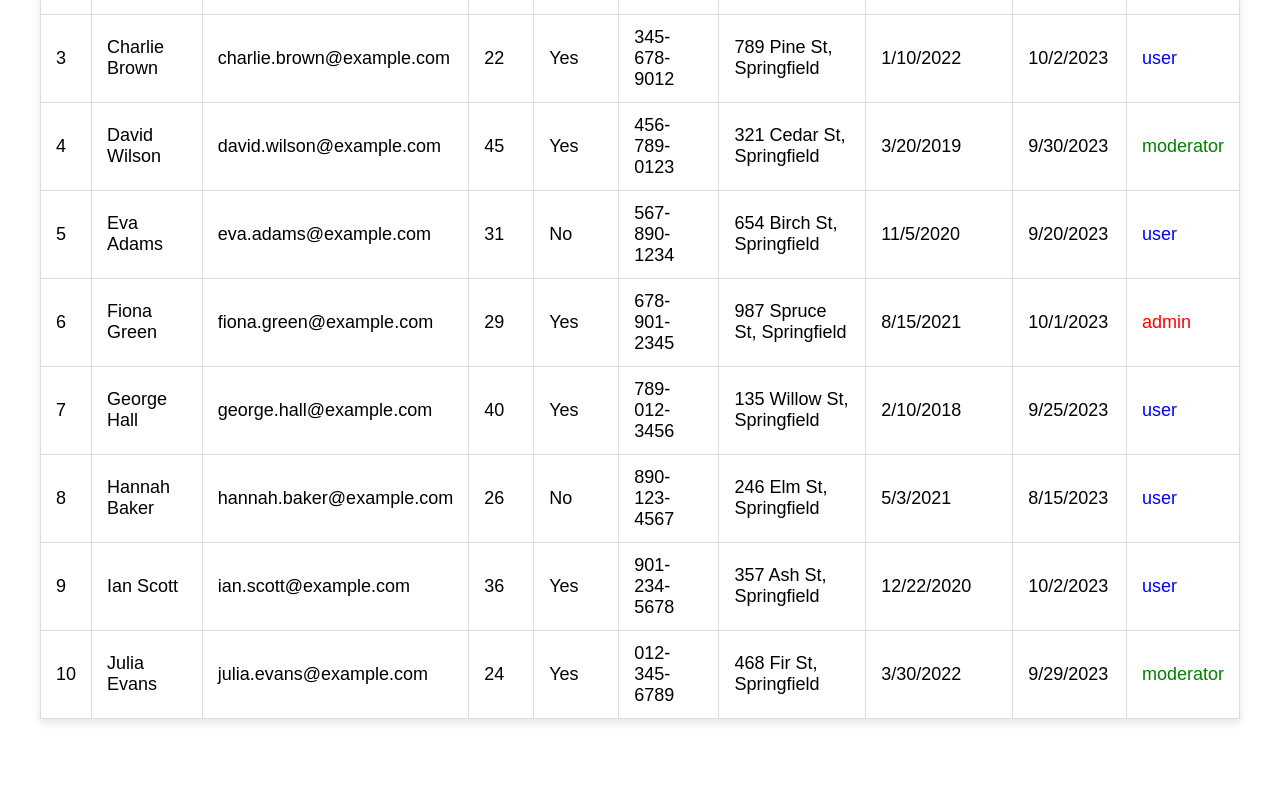
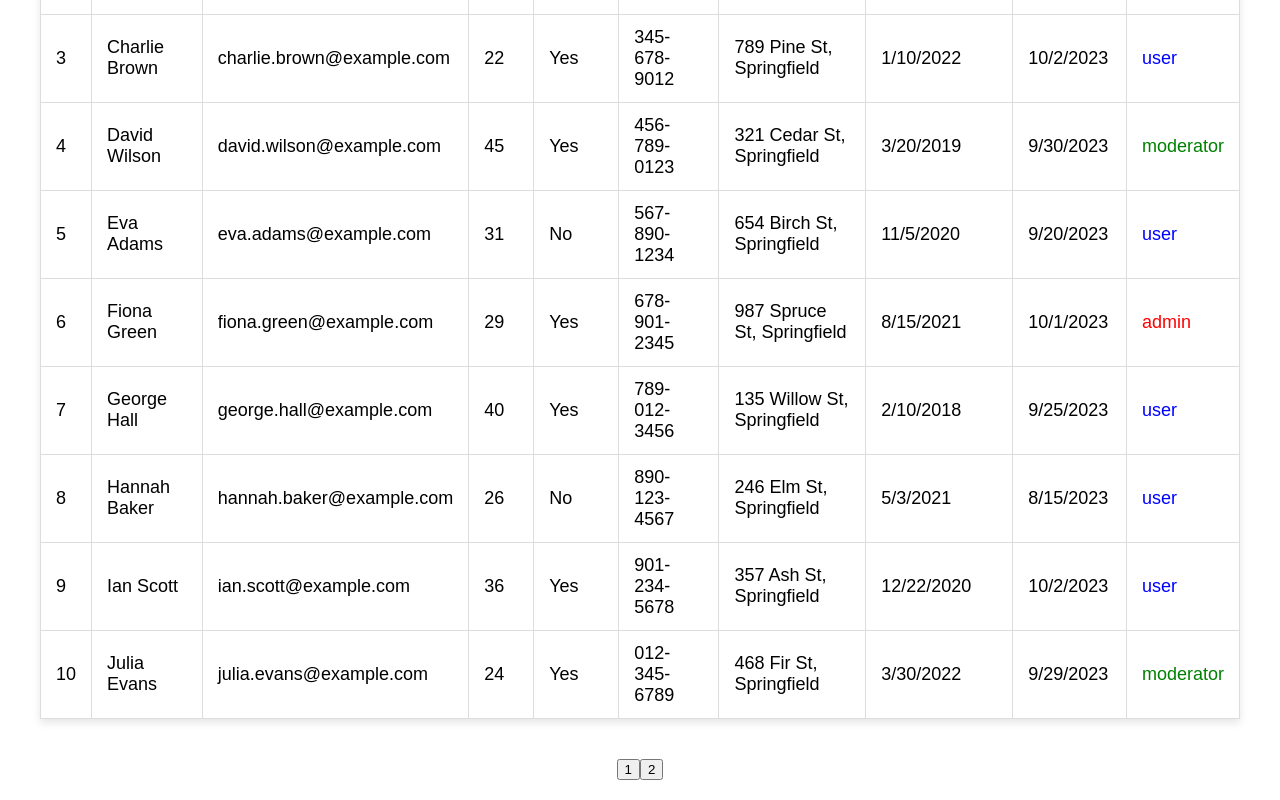
Before and after one commit to Andrewerrr/shop, a React app: page / in a window 1280 px wide. Shown: the part 369-1169 px from the top of the page. Before the commit the page ends 1128 px from the top, so only its background shows below. Built offline with nearby package versions, Linux system fonts and the light colour scheme.

Commit message:
Update project with new styles and search functionality

```diff
--- a/src/components/UsersPage.tsx
+++ b/src/components/UsersPage.tsx
@@ -42,6 +42,8 @@ const getTextColorByRole = (role: string): React.CSSProperties => {
 
 const UserTable: React.FC<{ data: User[] }> = ({ data }) => {
     const [searchTerm, setSearchTerm] = useState('');
+    const [currentPage, setCurrentPage] = useState(1);
+    const usersPerPage = 10;
 
     const handleRefresh = () => {
         setSearchTerm('');
@@ -62,6 +64,17 @@ const UserTable: React.FC<{ data: User[] }> = ({ data }) => {
 
         return searchInValues.toLowerCase().includes(searchTerm.toLowerCase());
     });
+
+    // Pagination logic
+    const indexOfLastUser = currentPage * usersPerPage;
+    const indexOfFirstUser = indexOfLastUser - usersPerPage;
+    const currentUsers = filteredData.slice(indexOfFirstUser, indexOfLastUser);
+
+    const totalPages = Math.ceil(filteredData.length / usersPerPage);
+
+    const handlePageChange = (page: number) => {
+        setCurrentPage(page);
+    };
 
     return (
         <div className="container">
@@ -88,7 +101,7 @@ const UserTable: React.FC<{ data: User[] }> = ({ data }) => {
                 </tr>
                 </thead>
                 <tbody>
-                {filteredData.map(user => (
+                {currentUsers.map(user => (
                     <tr key={user.id} className="row">
                         {columns.map(column => (
                             <td key={column.key} className="cell">
@@ -100,6 +113,17 @@ const UserTable: React.FC<{ data: User[] }> = ({ data }) => {
                 ))}
                 </tbody>
             </table>
+            <div className="pagination">
+                {Array.from({ length: totalPages }, (_, index) => (
+                    <button
+                        key={index}
+                        onClick={() => handlePageChange(index + 1)}
+                        className={`page-button ${currentPage === index + 1 ? 'active' : ''}`}
+                    >
+                        {index + 1}
+                    </button>
+                ))}
+            </div>
         </div>
     );
 };
--- a/src/components/data.tsx
+++ b/src/components/data.tsx
@@ -119,4 +119,125 @@ export const data = [
         lastLogin: new Date("2023-09-29"),
         role: "moderator"
     },
+    {
+        id: 11,
+        name: "John Doe",
+        email: "john.doe@example.com",
+        age: 28,
+        isActive: true,
+        phone: "555-123-4567",
+        address: "123 Maple St, Springfield",
+        registrationDate: new Date("2020-01-01"),
+        lastLogin: new Date("2023-10-10"),
+        role: "admin"
+    },
+    {
+        id: 12,
+        name: "Jane Smith",
+        email: "jane.smith@example.com",
+        age: 34,
+        isActive: false,
+        phone: "555-234-5678",
+        address: "234 Oak St, Springfield",
+        registrationDate: new Date("2019-05-21"),
+        lastLogin: new Date("2023-10-09"),
+        role: "user"
+    },
+    {
+        id: 13,
+        name: "Sam Brown",
+        email: "sam.brown@example.com",
+        age: 40,
+        isActive: true,
+        phone: "555-345-6789",
+        address: "345 Pine St, Springfield",
+        registrationDate: new Date("2021-03-15"),
+        lastLogin: new Date("2023-10-08"),
+        role: "moderator"
+    },
+    {
+        id: 14,
+        name: "Emily White",
+        email: "emily.white@example.com",
+        age: 26,
+        isActive: false,
+        phone: "555-456-7890",
+        address: "456 Birch St, Springfield",
+        registrationDate: new Date("2022-07-10"),
+        lastLogin: new Date("2023-10-07"),
+        role: "user"
+    },
+    {
+        id: 15,
+        name: "Chris Green",
+        email: "chris.green@example.com",
+        age: 30,
+        isActive: true,
+        phone: "555-567-8901",
+        address: "567 Cedar St, Springfield",
+        registrationDate: new Date("2020-11-05"),
+        lastLogin: new Date("2023-10-06"),
+        role: "admin"
+    },
+    {
+        id: 16,
+        name: "Natalie Black",
+        email: "natalie.black@example.com",
+        age: 22,
+        isActive: true,
+        phone: "555-678-9012",
+        address: "678 Elm St, Springfield",
+        registrationDate: new Date("2021-09-20"),
+        lastLogin: new Date("2023-10-05"),
+        role: "user"
+    },
+    {
+        id: 17,
+        name: "Michael Blue",
+        email: "michael.blue@example.com",
+        age: 35,
+        isActive: false,
+        phone: "555-789-0123",
+        address: "789 Spruce St, Springfield",
+        registrationDate: new Date("2019-12-30"),
+        lastLogin: new Date("2023-10-04"),
+        role: "moderator"
+    },
+    {
+        id: 18,
+        name: "Linda Red",
+        email: "linda.red@example.com",
+        age: 29,
+        isActive: true,
+        phone: "555-890-1234",
+        address: "890 Poplar St, Springfield",
+        registrationDate: new Date("2020-04-15"),
+        lastLogin: new Date("2023-10-03"),
+        role: "user"
+    },
+    {
+        id: 19,
+        name: "Robert Yellow",
+        email: "robert.yellow@example.com",
+        age: 33,
+        isActive: false,
+        phone: "555-901-2345",
+        address: "901 Ash St, Springfield",
+        registrationDate: new Date("2021-01-25"),
+        lastLogin: new Date("2023-10-02"),
+        role: "admin"
+    },
+    {
+        id: 20,
+        name: "Julia Evans",
+        email: "julia.evans@example.com",
+        age: 24,
+        isActive: true,
+        phone: "012-345-6789",
+        address: "468 Fir St, Springfield",
+        registrationDate: new Date("2022-03-30"),
+        lastLogin: new Date("2023-09-29"),
+        role: "moderator"
+    },
+
 ];
```
